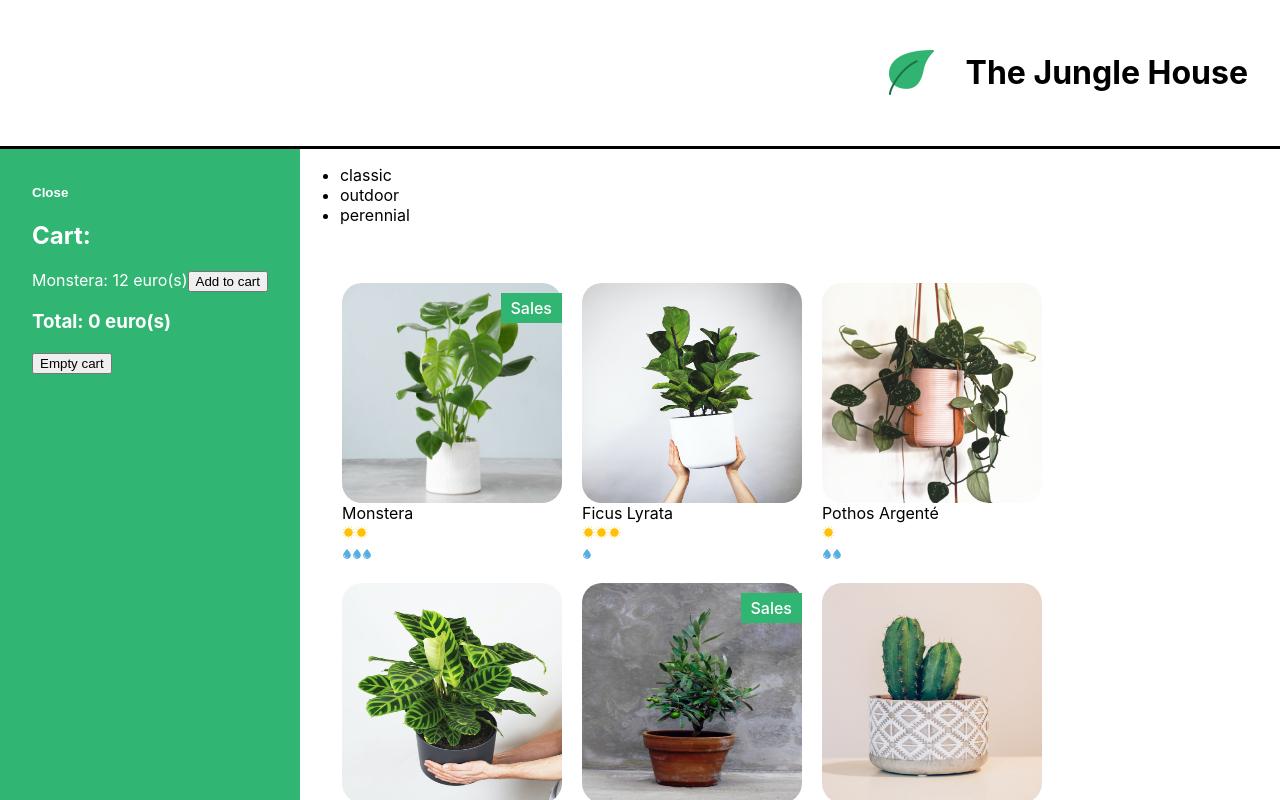
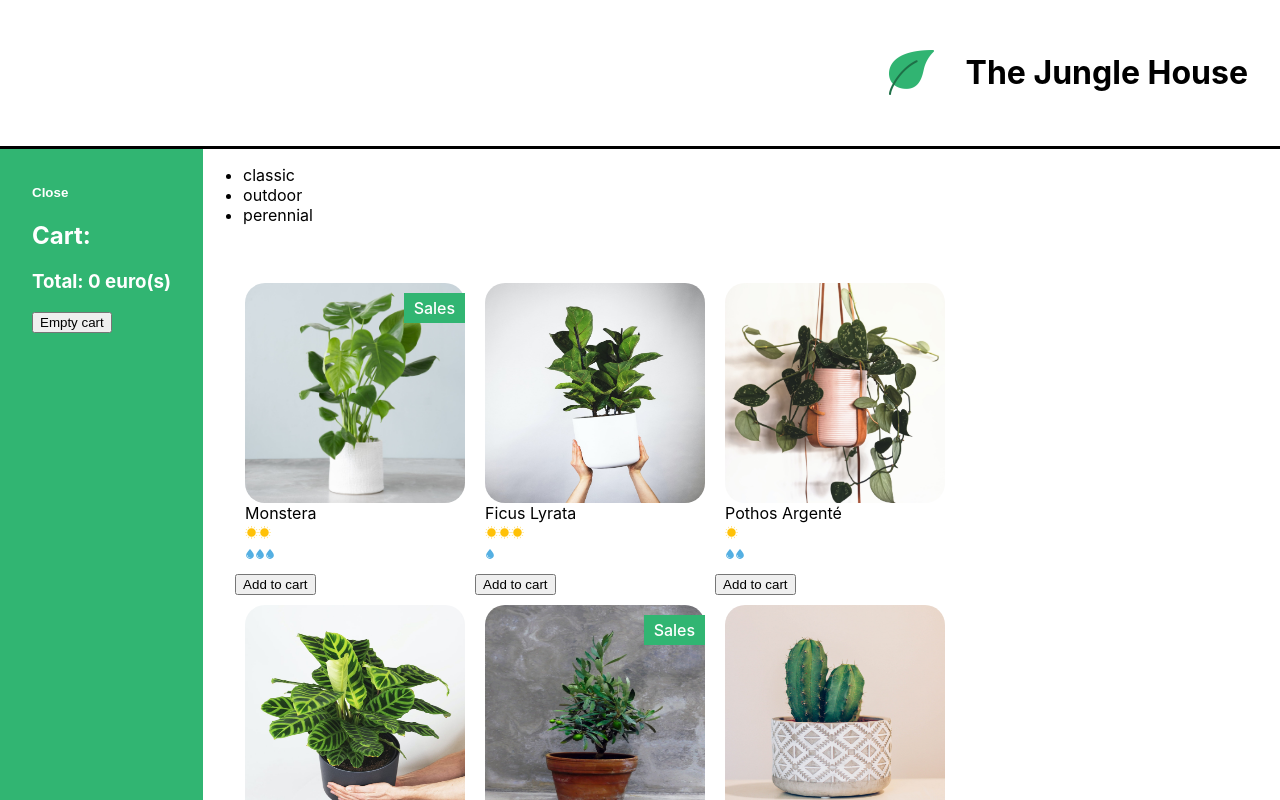
Before and after one commit to Knoblauchpilze/react-tutos, a React (Create React App) app in the folder junglehouse/: page / in a window 1280 px wide. Shown: the top 800 px of the page. Built offline with nearby package versions, Linux system fonts and the light colour scheme.

Commit message:
feat: Part 3, chapter 2 partial, add to cart is working

```diff
--- a/junglehouse/src/components/App.jsx
+++ b/junglehouse/src/components/App.jsx
@@ -5,14 +5,17 @@ import Banner from './Banner.jsx';
 import ShoppingList from './ShoppingList.jsx';
 import Cart from './Cart.jsx';
 import Footer from './Footer.jsx';
+import {useState} from 'react';
 
 function App() {
+  const [cart, updateCart] = useState([]);
+
   return (
     <div>
       <Banner />
       <div className="tjh_layout_inner">
-        <Cart />
-        <ShoppingList />
+        <Cart cart={cart} updateCart={updateCart}/>
+        <ShoppingList cart={cart} updateCart={updateCart}/>
       </div>
       <Footer />
     </div>
--- a/junglehouse/src/components/Cart.jsx
+++ b/junglehouse/src/components/Cart.jsx
@@ -2,11 +2,17 @@
 import '../styles/Cart.css';
 import {useState} from 'react';
 
-function Cart() {
+function Cart(props) {
   const monsteraPrice = 12;
+  const {cart, updateCart} = props;
 
-  const [cart, updateCart] = useState(0);
   const [isOpen, setIsOpen] = useState(true);
+
+  // Compute total price of the cart.
+  const total = cart.reduce(
+    (acc, plant) => acc + plant.amount * plant.price,
+    0
+  );
 
   if (!isOpen) {
     return (
@@ -20,14 +26,15 @@ function Cart() {
     <div className="tjh_cart">
       <button className="tjh_cart_toggle_button" onClick = {() => setIsOpen(false)}>Close</button>
       <h2>Cart:</h2>
-      <div>
-        Monstera: {monsteraPrice} euro(s)
-        <button onClick = {() => updateCart(cart + 1)}>
-          Add to cart
-        </button>
-      </div>
-      <h3>Total: {monsteraPrice * cart} euro(s)</h3>
-      <button onClick = {() => updateCart(0)}>Empty cart</button>
+      {
+        cart.map(({name, price, amount}, index) => (
+        <div key={`${name}-${index}`}>
+          {name} {price} euro(s) x {amount}
+        </div>
+        ))
+      }
+      <h3>Total: {total} euro(s)</h3>
+      <button onClick = {() => updateCart([])}>Empty cart</button>
     </div>
   );
 }
--- a/junglehouse/src/components/PlantItem.jsx
+++ b/junglehouse/src/components/PlantItem.jsx
@@ -1,6 +1,7 @@
 
 import '../styles/PlantItem.css';
 import CareScale from './CareScale.jsx';
+import {useState} from 'react';
 
 function PlantItem(props) {
   const {
@@ -11,6 +12,8 @@ function PlantItem(props) {
     water,
     isSpecialOffer
   } = props;
+
+  const [cart, addToCart] = useState(0);
 
   return (
     <div key={id} className="tjh_plant_item">
--- a/junglehouse/src/components/ShoppingList.jsx
+++ b/junglehouse/src/components/ShoppingList.jsx
@@ -3,11 +3,44 @@ import '../styles/ShoppingList.css';
 import {plants} from '../datas/plants.js';
 import PlantItem from './PlantItem.jsx';
 
-function ShoppingList() {
+function ShoppingList(props) {
+  const {cart, updateCart} = props;
+
   const categories = plants.reduce(
     (acc, plant) => (acc.includes(plant.category) ? acc : acc.concat(plant.category)),
     []
   );
+
+  function addToCart(name, price) {
+    // Check whether the plant is already part of the
+    // cart: if yes we will update the amount that is
+    // being ordered and otherwise we'll add an entry.
+    const curPlant = cart.find((plant) => plant.name === name);
+
+    if (curPlant) {
+      // We don't want to change the position of the
+      // plant in the cart: so we will just copy the
+      // data to a new array, update the amount for
+      // the plant and update the state with it.
+      const uCart = cart.slice();
+
+      uCart.forEach(
+        (plant, index) => plant.name === name ? plant.amount++ : plant
+      );
+
+      updateCart(uCart);
+    }
+    else {
+      updateCart([
+        ...cart,
+        {
+          name: name,
+          price: price,
+          amount: 1,
+        }
+      ]);
+    }
+  }
 
   return (
     <div>
@@ -27,6 +60,9 @@ function ShoppingList() {
               water = {plant.water}
               isSpecialOffer = {plant.isSpecialOffer}
             />
+            <button onClick = {() => addToCart(plant.name, plant.price)}>
+              Add to cart
+            </button>
           </li>
         ))}
       </ul>
@@ -34,4 +70,4 @@ function ShoppingList() {
   );
 }
 
-export default ShoppingList;
+export default ShoppingList
--- a/junglehouse/src/datas/plants.js
+++ b/junglehouse/src/datas/plants.js
@@ -17,6 +17,7 @@ export const plants = [
     light: 2,
     water: 3,
     cover: monstera,
+    price: 15,
     isSpecialOffer: true
   },
   {
@@ -25,7 +26,8 @@ export const plants = [
     id: "2ab",
     light: 3,
     water: 1,
-    cover: lyrata
+    cover: lyrata,
+    price: 16
   },
   {
     name: "pothos argenté",
@@ -33,7 +35,9 @@ export const plants = [
     id: "3sd",
     light: 1,
     water: 2,
-    cover: pothos
+    price: 0,
+    cover: pothos,
+    price: 9,
   },
   {
     name: "calathea",
@@ -41,7 +45,8 @@ export const plants = [
     id: "4kk",
     light: 2,
     water: 3,
-    cover: calathea
+    cover: calathea,
+    price: 20,
   },
   {
     name: "olivier",
@@ -50,6 +55,7 @@ export const plants = [
     light: 3,
     water: 1,
     cover: olivier,
+    price: 25,
     isSpecialOffer: true
   },
   {
@@ -58,7 +64,8 @@ export const plants = [
     id: "8fp",
     light: 2,
     water: 1,
-    cover: cactus
+    cover: cactus,
+    price: 6,
   },
   {
     name: "basil",
@@ -66,7 +73,8 @@ export const plants = [
     id: "7ie",
     light: 2,
     water: 3,
-    cover: basil
+    cover: basil,
+    price: 5,
   },
   {
     name: "succulente",
@@ -74,7 +82,8 @@ export const plants = [
     id: "9vn",
     light: 2,
     water: 1,
-    cover: succulent
+    cover: succulent,
+    price: 8,
   },
   {
     name: "mint",
@@ -82,6 +91,7 @@ export const plants = [
     id: "6uo",
     light: 2,
     water: 2,
-    cover: mint
+    cover: mint,
+    price: 4,
   }
 ]
```
